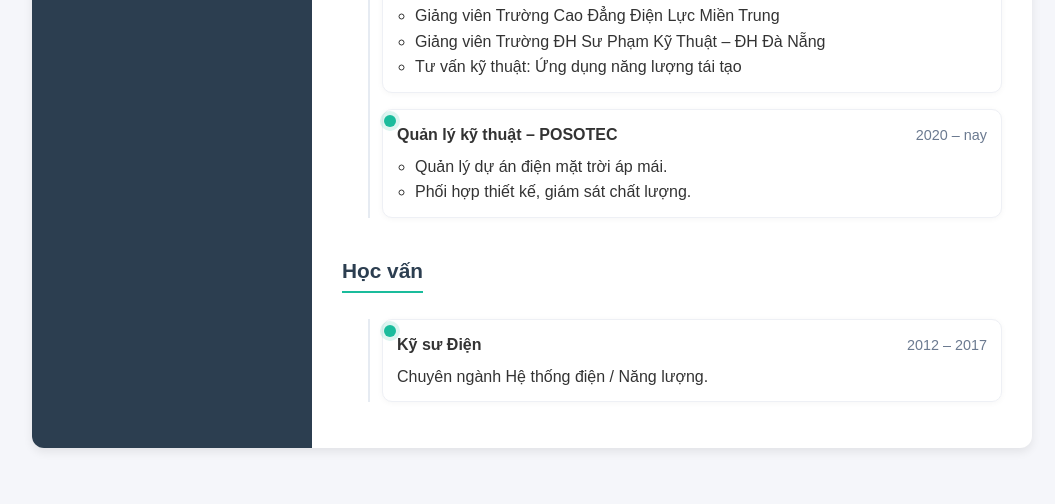
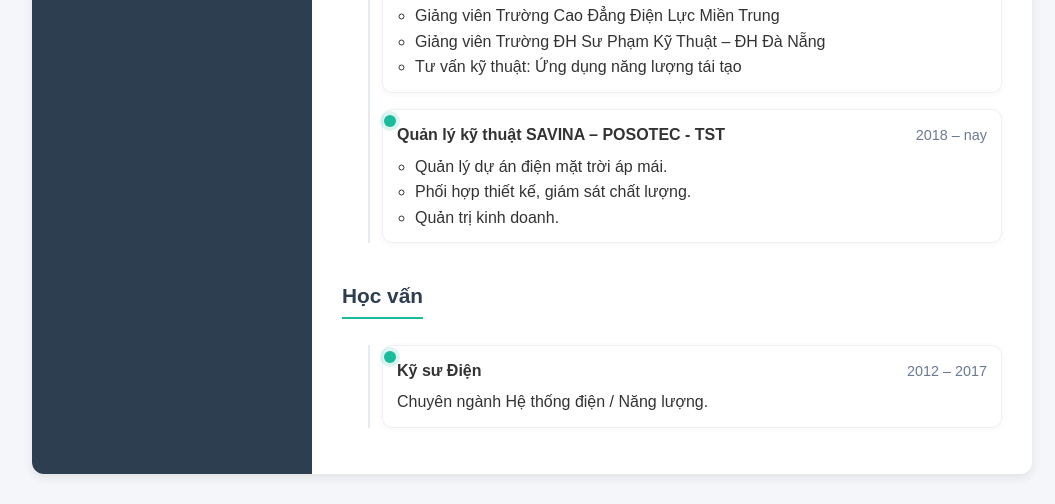
Before and after one commit to HanlcAI/web-journey, a plain HTML site: page week-01/index.html in a window 1280 px wide. Shown: the part 402-906 px from the top of the page, without its empty margins (108-1163 px from the left). Before the commit the page ends 880 px from the top, so only its background shows below. Drawn offline with Linux system fonts and the light colour scheme.

Commit message:
Update: chỉnh nội dung index (CV)

```diff
--- a/week-01/index.html
+++ b/week-01/index.html
@@ -62,12 +62,13 @@
             <span class="tl-dot"></span>
             <div class="tl-content">
               <div class="tl-head">
-                <strong>Quản lý kỹ thuật – POSOTEC</strong>
-                <span class="tl-time">2020 – nay</span>
+                <strong>Quản lý kỹ thuật SAVINA – POSOTEC - TST</strong>
+                <span class="tl-time">2018 – nay</span>
               </div>
               <ul class="tl-bullets">
                 <li>Quản lý dự án điện mặt trời áp mái.</li>
                 <li>Phối hợp thiết kế, giám sát chất lượng.</li>
+                <li>Quản trị kinh doanh.</li>
               </ul>
             </div>
           </li>
```
